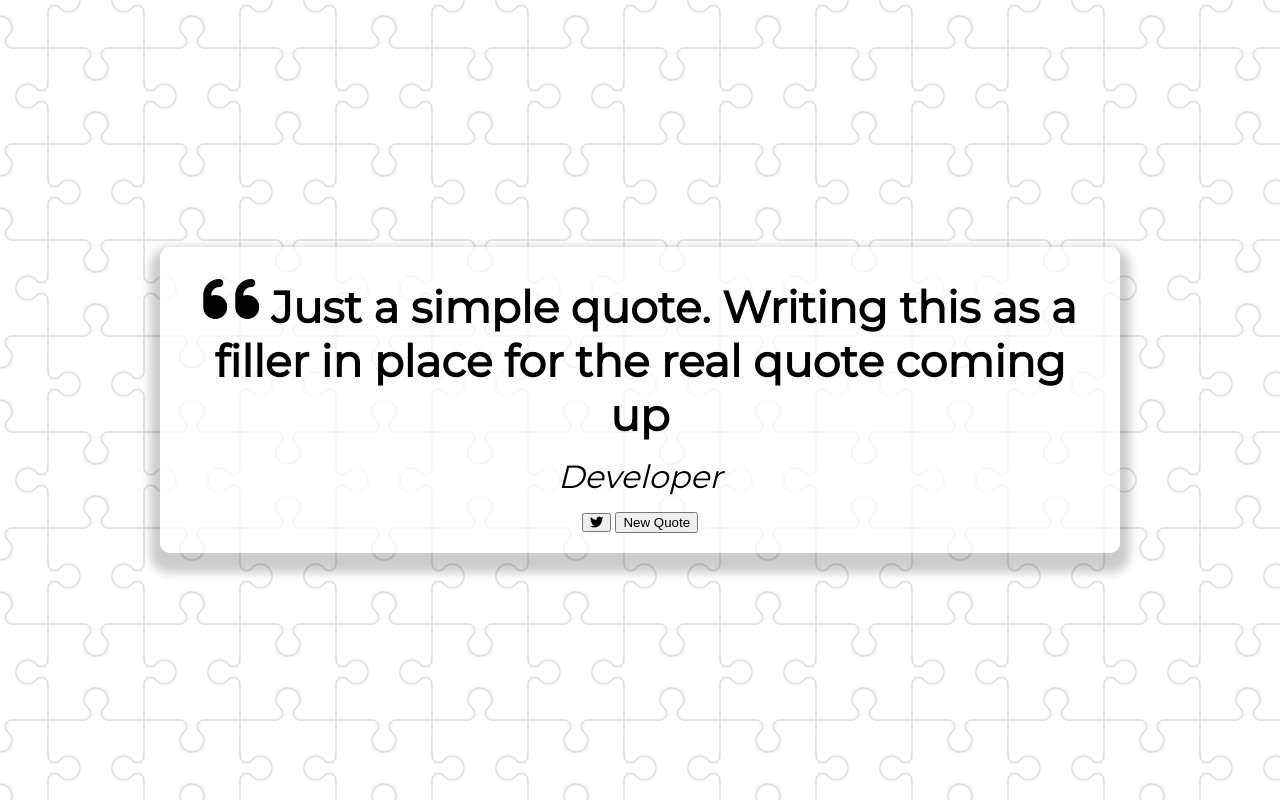
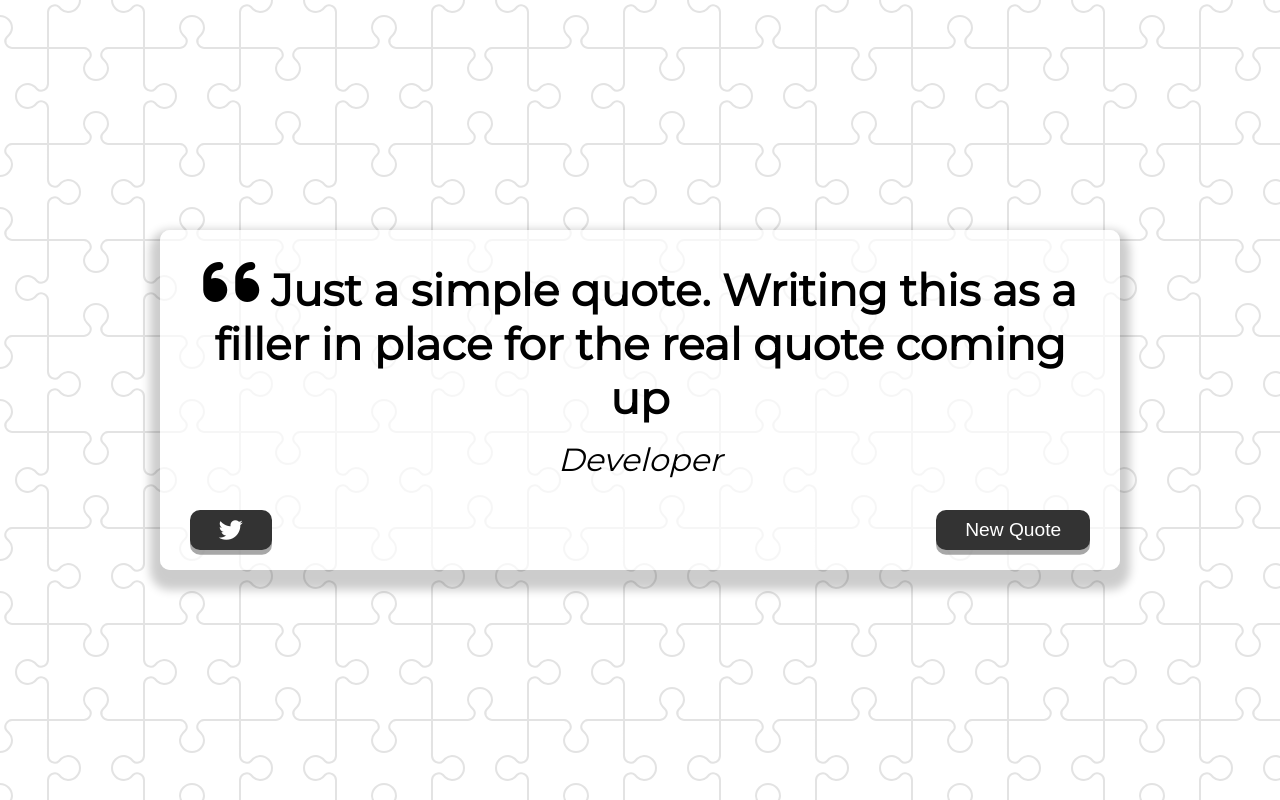
Before and after one commit to futuregit/Quote-Generator, a plain HTML site: page index.html in a window 1280 px wide. Drawn offline with Linux system fonts and the light colour scheme.

Commit message:
Styled button

```diff
--- a/style.css
+++ b/style.css
@@ -47,6 +47,42 @@ body {
     padding-bottom: .5em;
 }
 
+.button-container {
+    margin-top: 15px;
+    display: flex;
+    justify-content: space-between;
+}
+
+button {
+    cursor: pointer;
+    font-size: 1.2rem;
+    height: 2.5rem;
+    border: none;
+    border-radius: 10px;
+    color: #fff;
+    background: #333;
+    outline: none;
+    padding: 0.5rem 1.8rem;
+    box-shadow: 0 0.3rem rgba(121, 121, 121, .65);
+}
+
+button:hover {
+    filter: brightness(110%);
+}
+
+button:active {
+    transform: translate(0, 0.3rem);
+    box-shadow: 0 0.1rem rgba(255, 255, 255, 0.65);
+}
+
+.twitter-button:hover {
+    color: #38a1f3;
+}
+
+.fa-twitter {
+    font-size: 1.5rem;
+}
+
 /*Media Query: Tablet or Smaller */
 @media screen and (max-width: 1000px){
     .quote-container {
```
